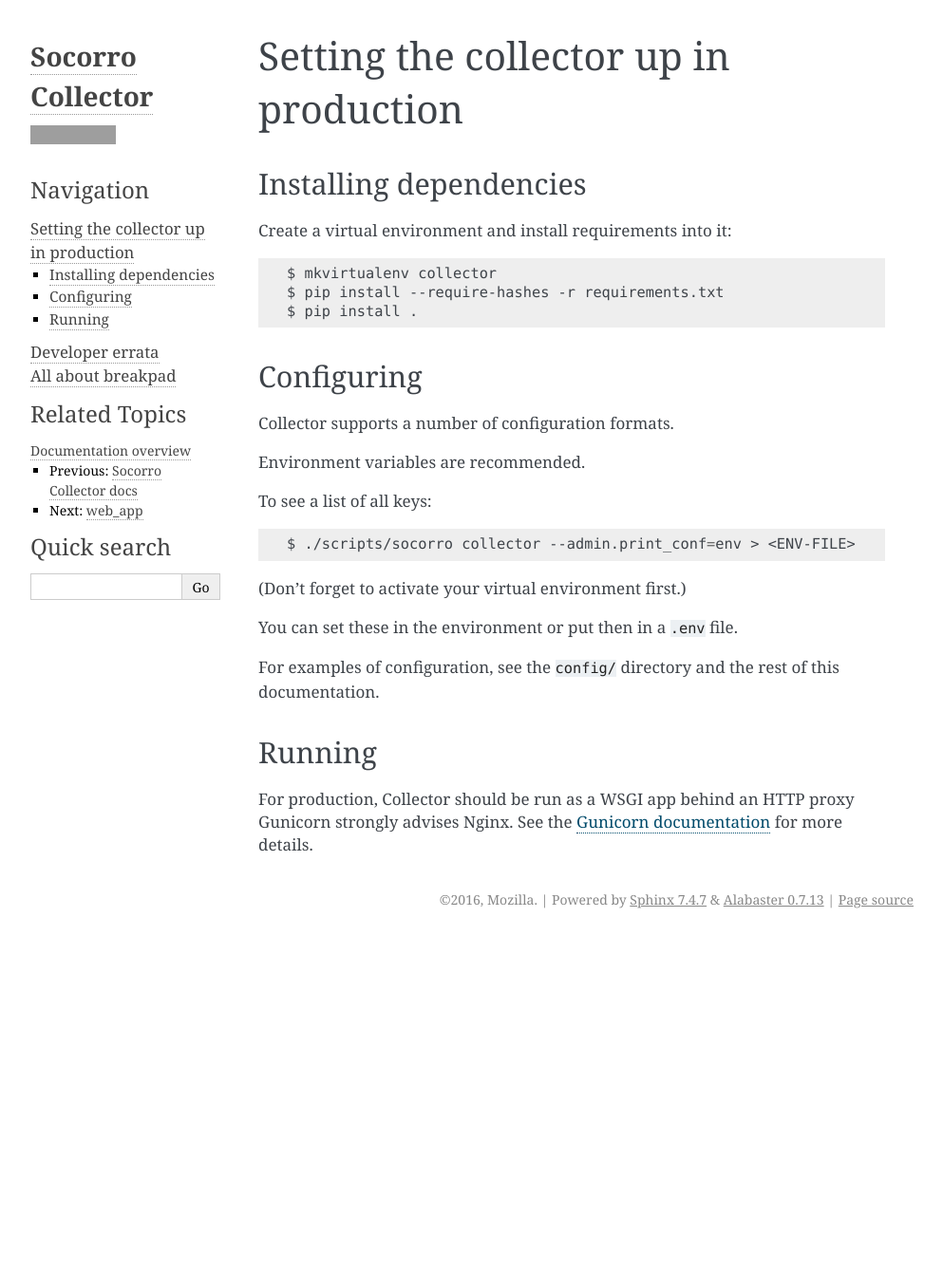
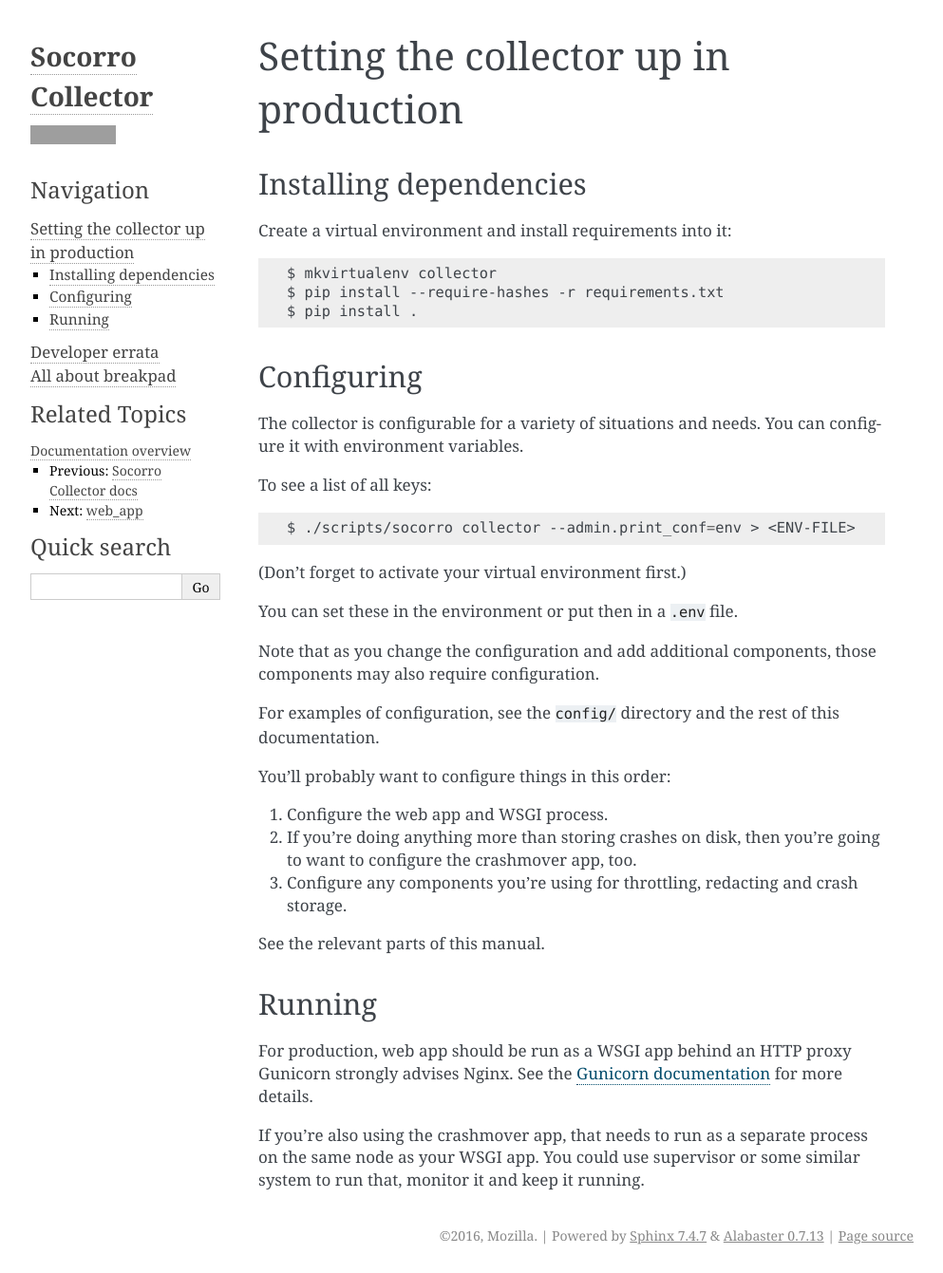
Before and after one commit to wincax88/socorro-collector, a Sphinx documentation site: the page built from docs/production.rst, in a window 1280 px wide. Shown: the whole page at 95% size, without its empty margins (148-1141 px from the left). Built offline with Sphinx 7.4.7, drawn with Linux system fonts in a browser that asks for light colours; pages that are not in the unit, such as notebooks, are missing from menus; before the commit the page ends 987 px from its top, so only the background shows below that; grey boxes are pictures that could not be loaded.

Commit message:
Flesh out production docs

```diff
--- a/docs/production.rst
+++ b/docs/production.rst
@@ -17,9 +17,8 @@
 Configuring
 ===========
 
-Collector supports a number of configuration formats.
-
-Environment variables are recommended.
+The collector is configurable for a variety of situations and needs. You can
+configure it with environment variables.
 
 To see a list of all keys:
 
@@ -31,13 +30,30 @@
 
 You can set these in the environment or put then in a ``.env`` file.
 
+Note that as you change the configuration and add additional components, those
+components may also require configuration.
+
 For examples of configuration, see the ``config/`` directory and the rest of
 this documentation.
+
+You'll probably want to configure things in this order:
+
+1. Configure the web app and WSGI process.
+2. If you're doing anything more than storing crashes on disk, then you're going
+   to want to configure the crashmover app, too.
+3. Configure any components you're using for throttling, redacting and crash
+   storage.
+
+See the relevant parts of this manual.
 
 
 Running
 =======
 
-For production, Collector should be run as a WSGI app behind an HTTP proxy
+For production, web app should be run as a WSGI app behind an HTTP proxy
 Gunicorn strongly advises Nginx. See the `Gunicorn documentation
 <http://gunicorn-docs.readthedocs.org/en/latest/deploy.html>`_ for more details.
+
+If you're also using the crashmover app, that needs to run as a separate process
+on the same node as your WSGI app. You could use supervisor or some similar
+system to run that, monitor it and keep it running.
```
